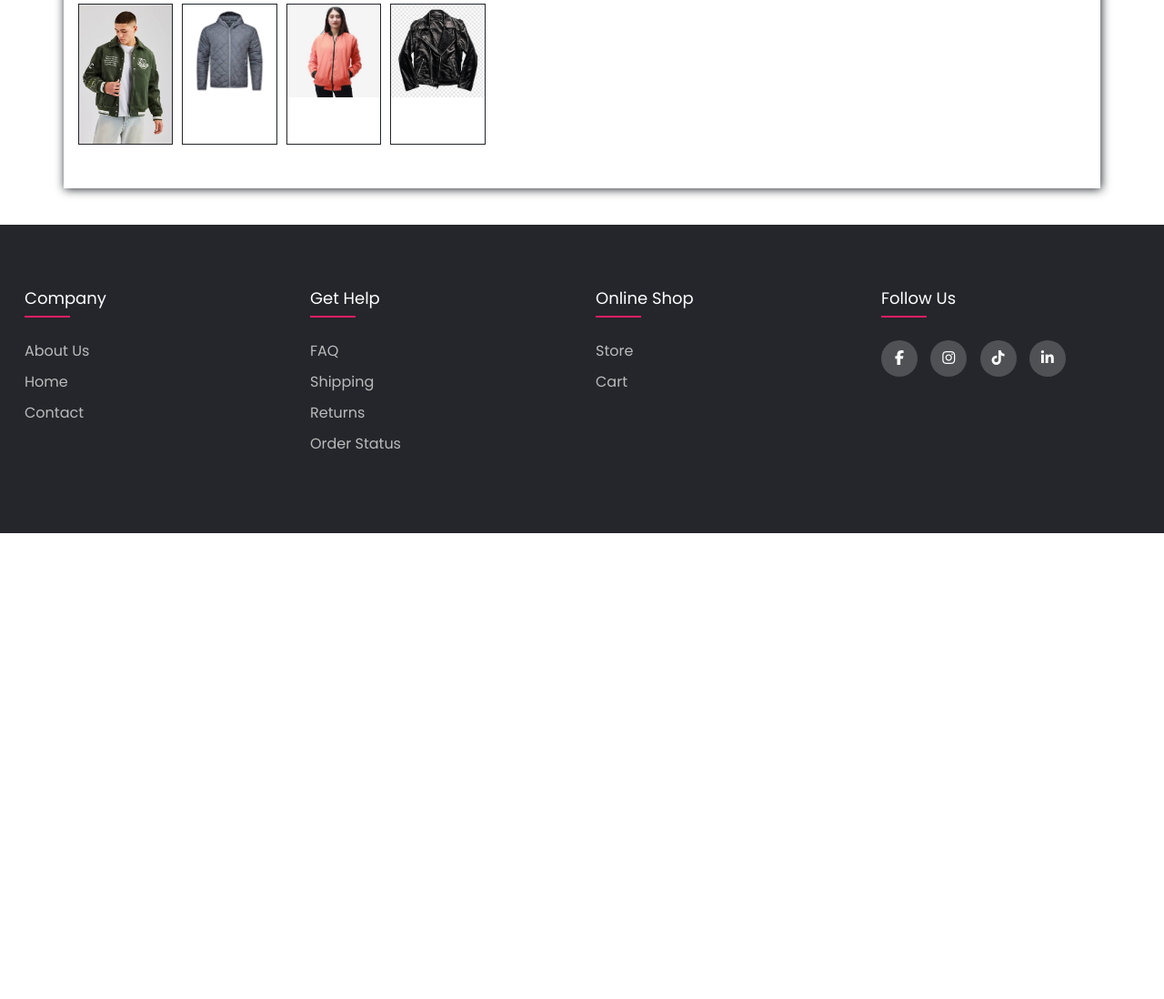
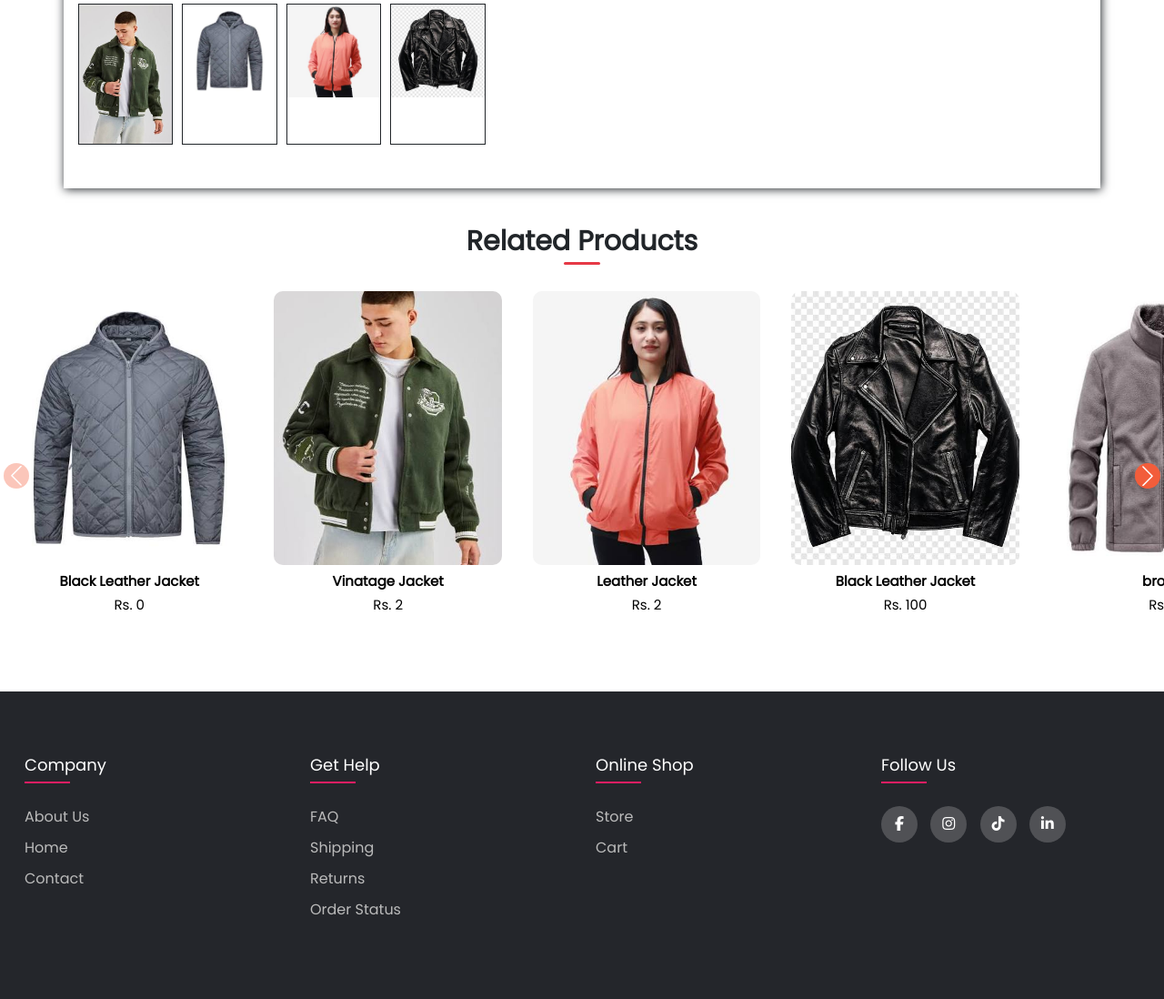
Before and after one commit to Aadityamali0/Project-1, a Django app: page /productdetails/1/5 in a window 1280 px wide. Shown: the part 611-1709 px from the top of the page at 91% size. Before the commit the page ends 1197 px from the top, so only its background shows below. Run offline with Django 5.2, Linux system fonts and the light colour scheme; data comes from the database, SQL or seed files in the repository.

Commit message:
added related products to productDetailsPage

```diff
--- /dev/null
+++ b/store/static/store/relatedProducts.css
@@ -0,0 +1,171 @@
+/* @import url('https://fonts.googleapis.com/css2?family=Inter:opsz,wght@14..32,100..900&display=swap');
+*{
+    margin: 0;
+    padding: 0;
+    box-sizing: border-box;
+    font-family: "Inter", sans-serif;
+} */
+/* body{
+    display: flex;
+    align-items: center;
+    justify-content: center;
+    min-height: 100vh;
+    background: linear-gradient(#ECEFFE, #CED6FB);
+    background: #ECEFFE;
+} */
+/* body{
+    background: linear-gradient(#ECEFFE, #CED6FB);
+} */
+.slider-title{
+    position: relative;
+    margin: 0 0 20px;
+    text-align: center;
+    font-size: 30px;
+    font-weight: 600;
+ }
+ .slider-title::after{
+    content: "";
+    position: absolute;
+    left: 50%;
+    /* left: 50%; */
+    transform: translateX(-50%);
+    bottom: -8px;
+    width: 40px;        /* Half the width of the text */
+    height: 3px;
+    background: #e63946;
+    border-radius: 5px;
+ }
+.related-products .card-list .card-item .card-link{
+    display: flex;
+    flex-direction: column;
+    align-items: center;
+    text-align: center;
+    user-select: none;
+    /* display: block; */
+    background: #fff;
+    padding: 10px;
+    margin: 5px;
+    border-radius: 12px;
+    text-decoration: none;
+    border: 2px solid transparent;
+    position: relative;
+    /* box-shadow: 0 10px 10px rgba(0, 0, 0, 0.05);
+    transition: 0.2s ease; */
+}
+.related-products .card-list{
+    padding-left: 0;
+}
+/* .card-list .card-item .card-link:hover{
+    gotta put tansition into card later
+    border-color: blue;
+} */
+.related-products .card-list .card-link .card-image{
+    width: 100%;
+    aspect-ratio: 5 / 6;
+    object-fit: cover;
+    border-radius: 10px;
+}
+.related-products .card-list .card-link .badge{
+    /* color: blue; */
+    color: black;
+    padding: 5px 10px;
+    font-size: 15px;
+    font-weight: 600;
+    margin: 5px auto;
+    /* background: #DDE4FF; */
+    /* width: fit-content; */
+    /* border-radius: 50px; */
+}
+/* .related-products .card-list .card-link .badge.css{
+    color: red;
+    background: rgb(195, 216, 200);
+}
+.related-products .card-list .card-link .badge.javascript{
+    color: black;
+    background:#DDE4FF;
+}
+.related-products .card-list .card-link .badge.html{
+    color: green;
+    background: rgb(195, 216, 200);
+}
+.related-products .card-list .card-link .badge.git{
+    color: red;
+    background: rgb(195, 216, 200);
+}
+.related-products .card-list .card-link .badge.bootstrap{
+    color: blue;
+    background: #DDE4FF;
+} */
+.related-products .card-list .card-link .card-title{
+    font-size: 15px;
+    color: black;
+    font-weight: 500;
+}
+.related-products .card-list .card-link .card-button{
+    display: block;
+    height: 35px;
+    width: fit-content;
+    display: block;
+    color: white;
+    margin: 13px 0 5px;
+    padding: 5px 25px;
+    background: none;
+    border: none;
+    cursor: pointer;
+    opacity: 0;
+    transform: translateY(20px);
+    /* transform: scale(0.8); */
+    transition: all .35s ease;
+}
+.related-products .card-list .card-link:hover .card-button{
+    opacity: 1;
+    transform: translateY(0);
+    background: #e63946;
+    border-radius: 5px;
+}
+.related-products .card-list .card-link .card-button:hover{
+    background-color: black;
+}
+.related-products .swiper-button-prev,
+.related-products .swiper-button-next{
+    width: 28px;
+    height: 28px;
+    color: white;
+    background-color: #f25d3b;
+    border-radius: 50%;
+    padding: 3px;
+}
+.related-products .swiper-button-prev::after,
+.related-products .swiper-button-next::after{
+    font-size: 13px;
+}
+@media (max-width: 768px) {
+
+    .related-products{
+        margin: 20px 0;
+    }
+    /* Hide the button */
+    .related-products .card-list .card-link .card-button,
+    .related-products .card-list .card-link .card-title{
+    /* .related-products .card-list .card-link .badge { */
+        display: none;
+    }
+    .related-products .card-list .card-link .badge{
+        font-size: 13px;
+    }
+    .related-products .card-list .card-item .card-link{
+        padding: 2px;
+    }
+    .related-products .swiper-button-prev,
+    .related-products .swiper-button-next{
+        display: none;
+    }
+    .slider-title{
+        font-size: 20px;
+    }
+}
+@media (max-width: 576px){
+    .related-products{
+        margin-top: 0;
+    }
+}
--- /dev/null
+++ b/store/static/store/relatedProducts.js
@@ -0,0 +1,25 @@
+new Swiper('.card-wrapper', {
+  // loop: true,
+
+  // If we need pagination
+//   pagination: {
+//     el: '.swiper-pagination',
+//   },
+
+  // Navigation arrows
+  navigation: {
+    nextEl: '.swiper-button-next',
+    prevEl: '.swiper-button-prev',
+  },
+  breakpoints: {
+    0: {
+        slidesPerView: 3.5
+    },
+    768: {
+        slidesPerView: 3.5
+    },
+    1024: {
+        slidesPerView: 4.5
+    },
+  }
+});
--- a/store/templates/store/navbar.html
+++ b/store/templates/store/navbar.html
@@ -52,7 +52,7 @@
     <div class="collapse navbar-collapse" id="navbarText">
       <ul class="navbar-nav flex-row me-auto mb-0 mt-2 mt-lg-0">
         <li class="nav-item me-3">
-          <a class="nav-link" aria-current="page" href="/">Home</a>
+          <a class="nav-link" aria-current="page" href="{% url 'home' %}">Home</a>
         </li>
         <li class="nav-item me-3">
           <a class="nav-link" href="{%url 'shop' %}">Shop</a>
--- a/store/templates/store/productDetailsPage.html
+++ b/store/templates/store/productDetailsPage.html
@@ -10,6 +10,7 @@ Product Details
 <link rel="stylesheet" href="https://fonts.googleapis.com/css2?family=Material+Symbols+Rounded:opsz,wght,FILL,GRAD@20..48,100..700,0..1,-50..200&icon_names=arrow_forward"/>
 <link rel="stylesheet" href="https://cdn.jsdelivr.net/npm/swiper@12/swiper-bundle.min.css">
 <link rel="stylesheet" href="{% static 'store/productDetailsPage.css' %}">
+<link rel="stylesheet" href="{% static 'store/relatedProducts.css' %}">
 {% endblock %}
 
 {% block body %}
@@ -48,6 +49,7 @@ Product Details
 </section>
 
 <!-- the related products slider is included here -->
+{%include 'store/relatedProducts.html'%}
 
 {% endblock %}
 
@@ -55,4 +57,5 @@ Product Details
 <script src="https://cdn.jsdelivr.net/npm/bootstrap@5.3.8/dist/js/bootstrap.bundle.min.js" integrity="sha384-FKyoEForCGlyvwx9Hj09JcYn3nv7wiPVlz7YYwJrWVcXK/BmnVDxM+D2scQbITxI" crossorigin="anonymous"></script>
 <script src="https://cdn.jsdelivr.net/npm/swiper@12/swiper-bundle.min.js"></script>
 <script src="{% static 'store/productDetailsPage.js' %}"></script>
+<script src="{% static 'store/relatedProducts.js' %}"></script>
 {% endblock %}
--- /dev/null
+++ b/store/templates/store/relatedProducts.html
@@ -0,0 +1,21 @@
+<div class="related-products">
+    <h3 class="slider-title">Related Products</h3>
+    <div class="swiper">
+        <div class="card-wrapper">
+            <ul class="card-list swiper-wrapper">
+                {% for related_products in related_products %}
+                <li class="card-item swiper-slide">
+                    <a href="{% url 'productDetails' related_products.product_name|slugify related_products.id %}" class="card-link">
+                        <img src="{{related_products.image.url}}" alt="{{related_products.product_name}}" class="card-image">
+                        <p class="badge">{{related_products.product_name}}</p>
+                        <h2 class="card-title">Rs. {{related_products.price}}</h2>
+                        <button class="card-button">Add to Cart</button>
+                    </a>
+                </li>
+                {% endfor %}
+            </ul>
+            <div class="swiper-button-prev"></div>
+            <div class="swiper-button-next"></div>
+        </div>
+    </div>
+</div>
--- a/store/templates/store/shop.html
+++ b/store/templates/store/shop.html
@@ -10,6 +10,8 @@ Shop
 {%endblock%}
 
 {%block body%}
+<div class="category-container">
+    <h5 class="cat">Category</h4>
 
     <div class="category swiper">
         <div class="swiper-wrapper">
@@ -18,6 +20,7 @@ Shop
                 <a href="{% url 'shop' %}?category={{cat.id}}" class="category-link {% if request.GET.category == cat.id|stringformat:'s' %}active{% endif %}">{{cat}}</a>
             </div>
             {%endfor%}
+        </div>
     </div>
 </div>
 
@@ -41,6 +44,7 @@ Shop
         </div>
     </div>
 </div>
+
 {%endblock%}
 
 {% block js%}
--- a/store/urls.py
+++ b/store/urls.py
@@ -2,7 +2,7 @@ from . import views
 from django.urls import path
 
 urlpatterns = [
-    path('', views.index, name='index'),
+    path('', views.index, name='home'),
     path('shop/', views.shop, name='shop'),
     path('productdetails/<slug:slug>/<int:id>', views.productDetails, name='productDetails'),
 ]
```
Also changed, not shown: store/static/store/shop.css (+16 -0 lines). Lines whose indentation alone changed are shown as unchanged.
